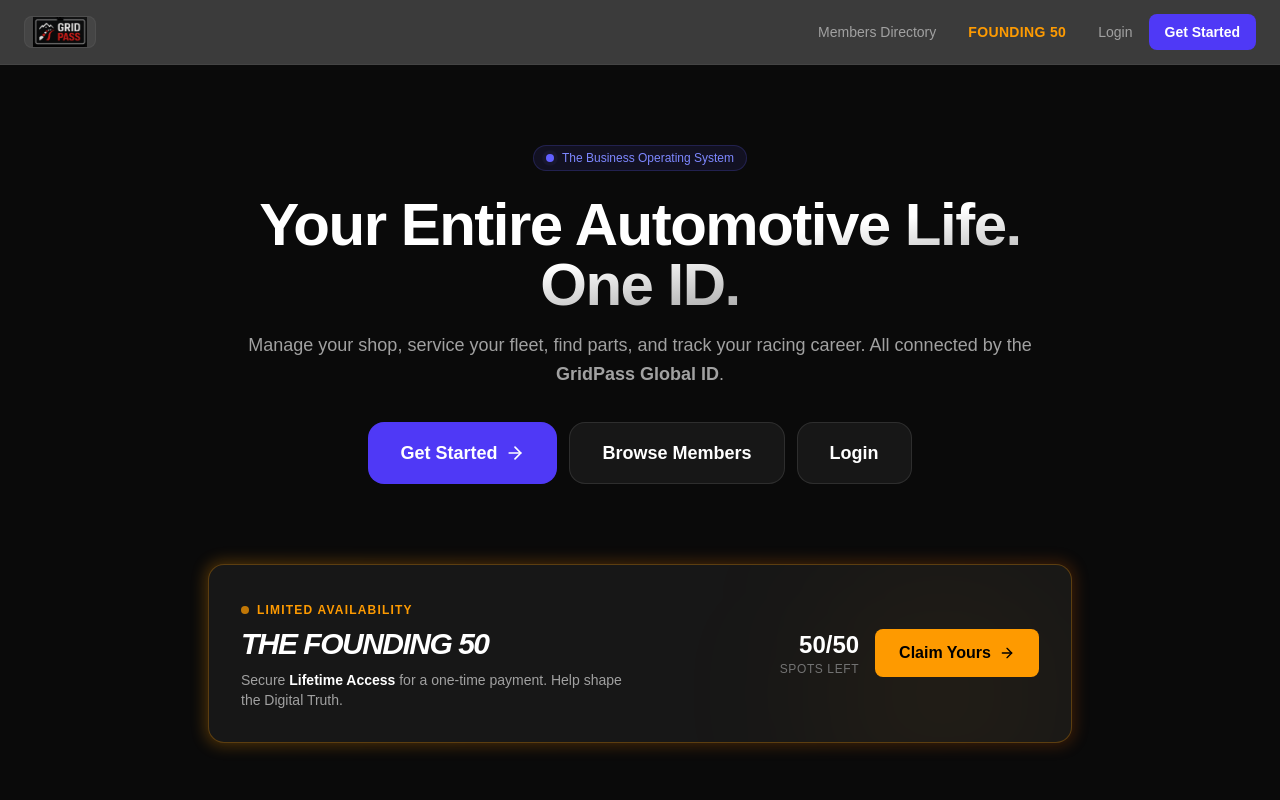
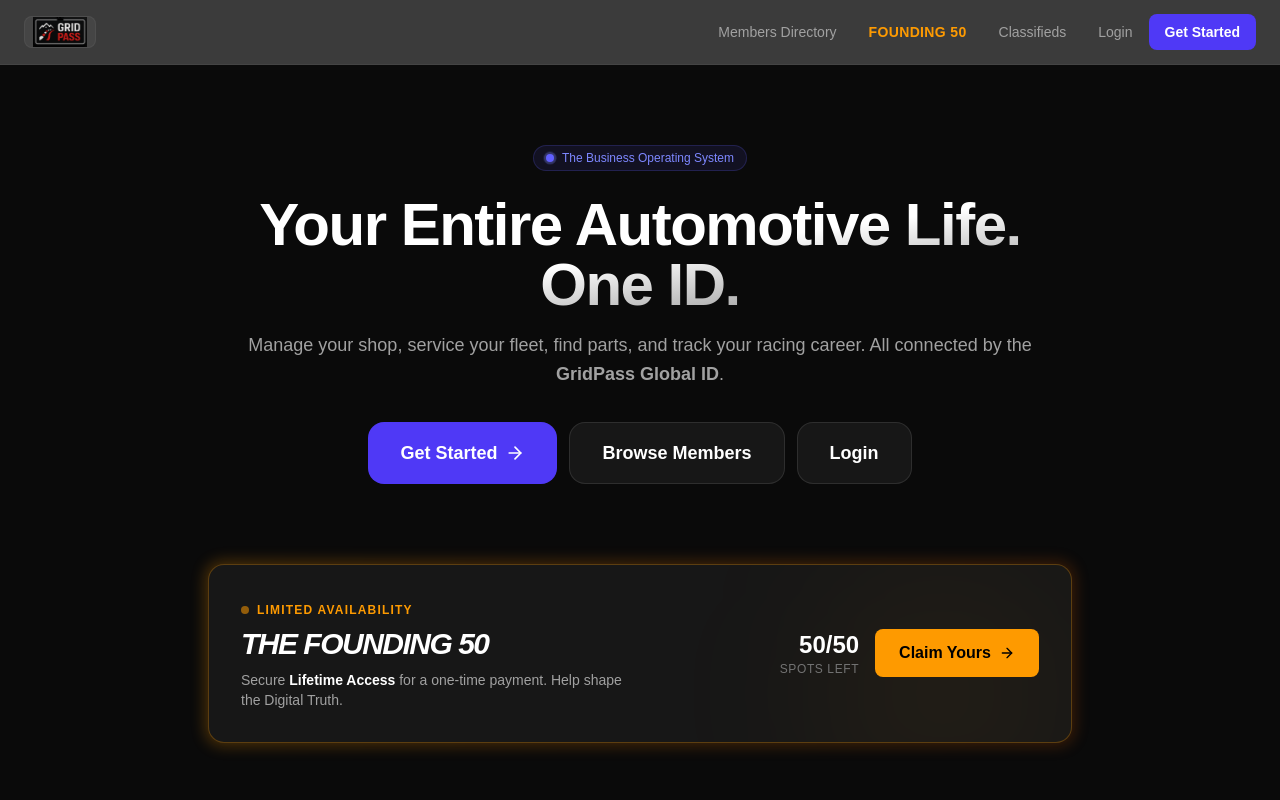
Before and after one commit to loseyco/gridpass, a Next.js app: page / in a window 1280 px wide. Shown: the top 800 px of the page. Built offline with nearby package versions, Linux system fonts and the light colour scheme; no server answers; the database is empty.

Commit message:
feat: role-based navbar visibility with public view support

```diff
--- a/src/app/layout.tsx
+++ b/src/app/layout.tsx
@@ -42,17 +42,21 @@
   },
 };
 
-export default function RootLayout({
+import { getUserRole } from "@/utils/rbac";
+
+export default async function RootLayout({
   children,
 }: Readonly<{
   children: React.ReactNode;
 }>) {
+  const role = await getUserRole();
+
   return (
     <html lang="en">
       <body
         className={`${geistSans.variable} ${geistMono.variable} antialiased`}
       >
-        <Navbar />
+        <Navbar effectiveRole={role} />
         <ImpersonationBarWrapper />
         {children}
       </body>
--- a/src/components/Navbar.tsx
+++ b/src/components/Navbar.tsx
@@ -4,11 +4,18 @@
 import Link from 'next/link';
 import { Menu, X, ArrowRight, User } from 'lucide-react';
 import { createClient } from '@/utils/supabase/client';
+import { UserRole } from '@/utils/rbac-shared';
 
-export default function Navbar() {
+export default function Navbar({ effectiveRole }: { effectiveRole?: UserRole | null }) {
     const [isOpen, setIsOpen] = useState(false);
+    // Use effectiveRole as the primary source of UI truth if provided
+    // If effectiveRole is 'public' (from impersonation), we treat as logged out.
+    // Otherwise check for actual user session if effectiveRole is undefined (initial load fallback)
     const [user, setUser] = useState<any>(null);
     const supabase = createClient();
+
+    const isEffectiveAuth = effectiveRole && effectiveRole !== 'public';
+    const isAdmin = effectiveRole === 'superadmin' || effectiveRole === 'admin';
 
     useEffect(() => {
         const checkUser = async () => {
@@ -24,6 +31,12 @@
 
         return () => subscription.unsubscribe();
     }, []);
+
+    // Combine real auth state with role override
+    // If effectiveRole is 'public', force logged out UI
+    // If effectiveRole is present (other than public), force logged in UI regardless of client auth delay
+    // Fallback to client 'user' state if no effectiveRole passed (shouldn't happen with new layout)
+    const showLoggedIn = (effectiveRole && effectiveRole !== 'public') || (!effectiveRole && user);
 
     return (
         <nav className="sticky top-0 z-50 bg-neutral-950/80 backdrop-blur-md border-b border-white/5">
@@ -43,12 +56,17 @@
                         <Link href="/founder" className="text-amber-500 hover:text-amber-400 transition-colors text-sm font-bold uppercase tracking-wide">
                             Founding 50
                         </Link>
+                        <Link href="/classifieds" className="text-neutral-400 hover:text-white transition-colors text-sm font-medium">
+                            Classifieds
+                        </Link>
 
-                        {user ? (
+                        {showLoggedIn ? (
                             <div className="flex items-center gap-4">
+                                {isAdmin && (
                                     <Link href="/admin" className="text-red-500 hover:text-red-400 font-bold uppercase tracking-wider text-xs border border-red-500/20 bg-red-500/10 px-2 py-1 rounded transition-colors">
                                         Admin
                                     </Link>
+                                )}
                                 <Link href="/dashboard" className="flex items-center gap-2 bg-neutral-800 hover:bg-neutral-700 text-white px-4 py-2 rounded-lg transition-colors border border-white/10">
                                     <User className="w-4 h-4" />
                                     <span>Dashboard</span>
@@ -97,8 +115,9 @@
 
                         <div className="h-px bg-white/10 my-2"></div>
 
-                        {user ? (
+                        {showLoggedIn ? (
                             <>
+                                {isAdmin && (
                                     <Link
                                         href="/admin"
                                         className="text-center text-red-500 font-bold uppercase tracking-widest py-2 block border border-red-500/20 bg-red-500/5 rounded-lg mb-2"
@@ -106,6 +125,7 @@
                                     >
                                         Admin Command
                                     </Link>
+                                )}
                                 <Link
                                     href="/dashboard"
                                     className="flex items-center justify-center gap-2 bg-neutral-800 text-white p-3 rounded-lg font-bold"
```
Lines whose indentation alone changed are shown as unchanged.
